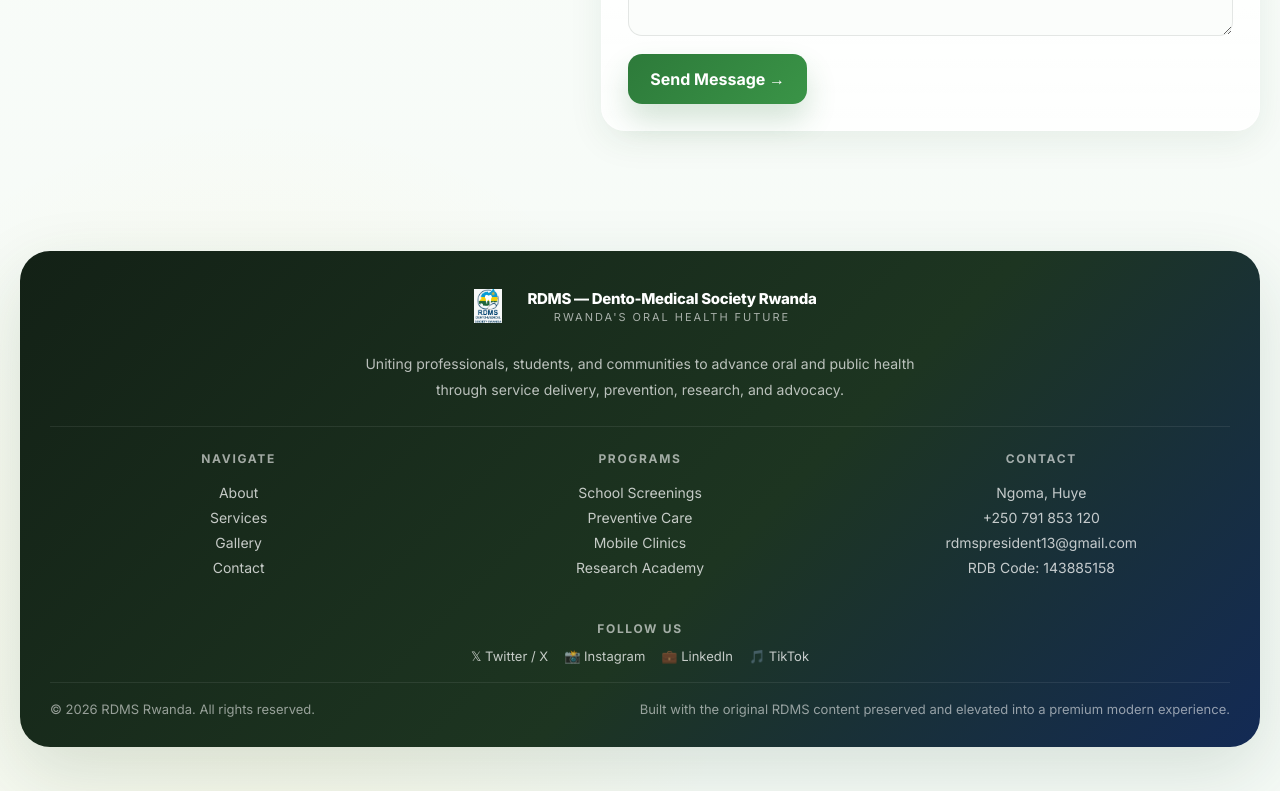
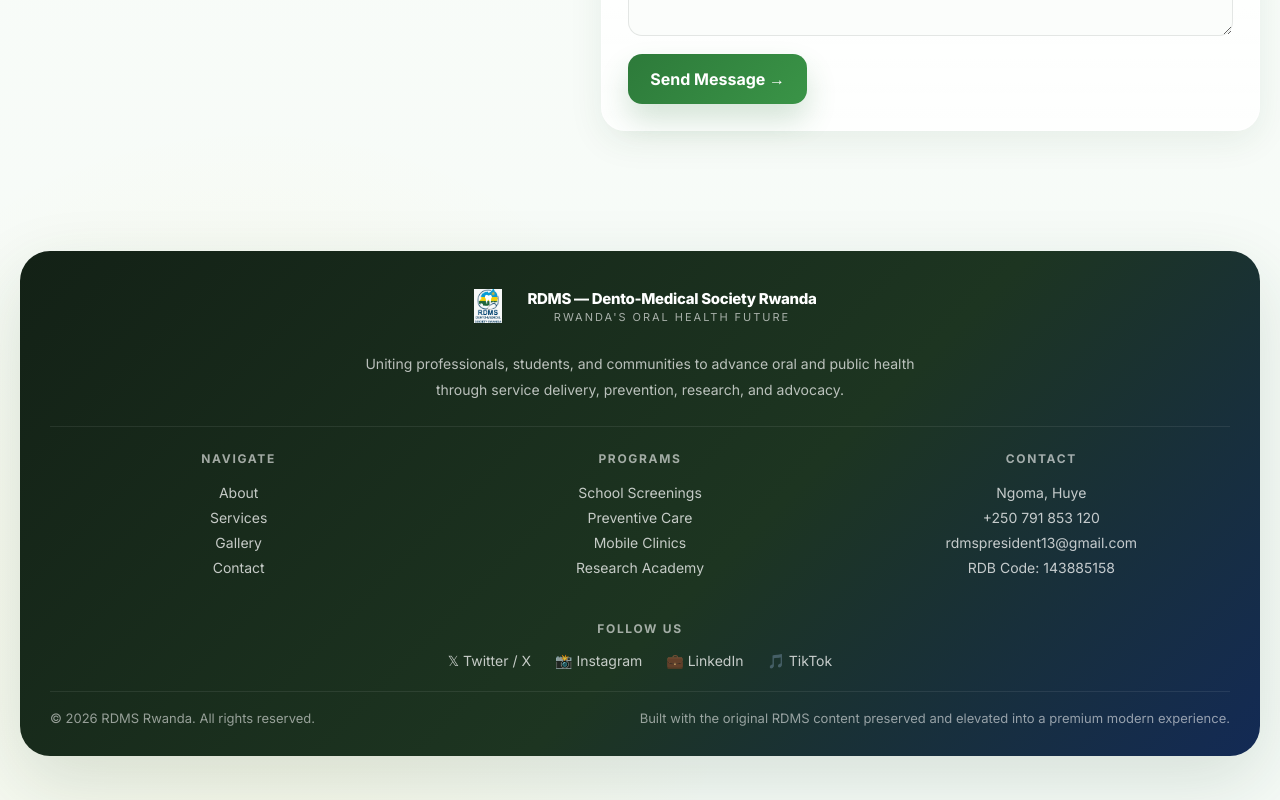
Before and after one commit to erwinatibor/rdms-website, a React (Vite) app: page /contact in a window 1280 px wide. Shown: the part 1061-1861 px from the top of the page. Built offline with nearby package versions, Linux system fonts and the light colour scheme.

Commit message:
Force Follow Us social links to plain inline text in 1 line

```diff
--- a/src/index.css
+++ b/src/index.css
@@ -1506,20 +1506,25 @@
 }
 
 .footer-social-row {
-  display: flex;
-  gap: 16px;
+  display: inline-flex;
+  gap: 24px;
   justify-content: center;
 }
 
+.footer-card .footer-social-row a,
 .footer-social-row a {
   color: rgba(255,255,255,0.75) !important;
-  font-size: 13px !important;
+  font-size: 14px !important;
   white-space: nowrap;
   border: none !important;
   padding: 0 !important;
+  margin: 0 !important;
   background: none !important;
+  background-color: transparent !important;
   border-radius: 0 !important;
   box-shadow: none !important;
+  display: inline !important;
+  line-height: 1.8;
 }
 
 .footer-bottom {
```
